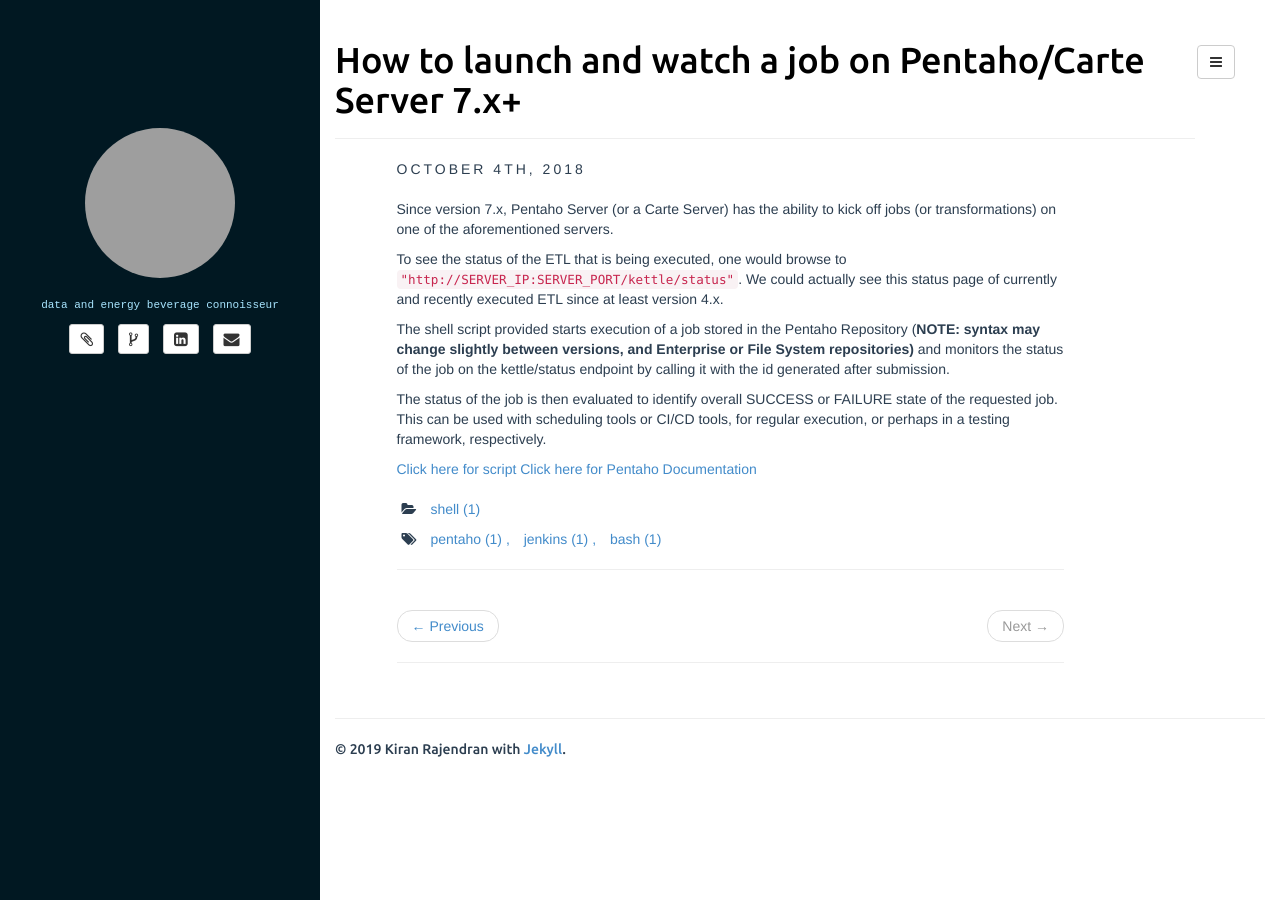
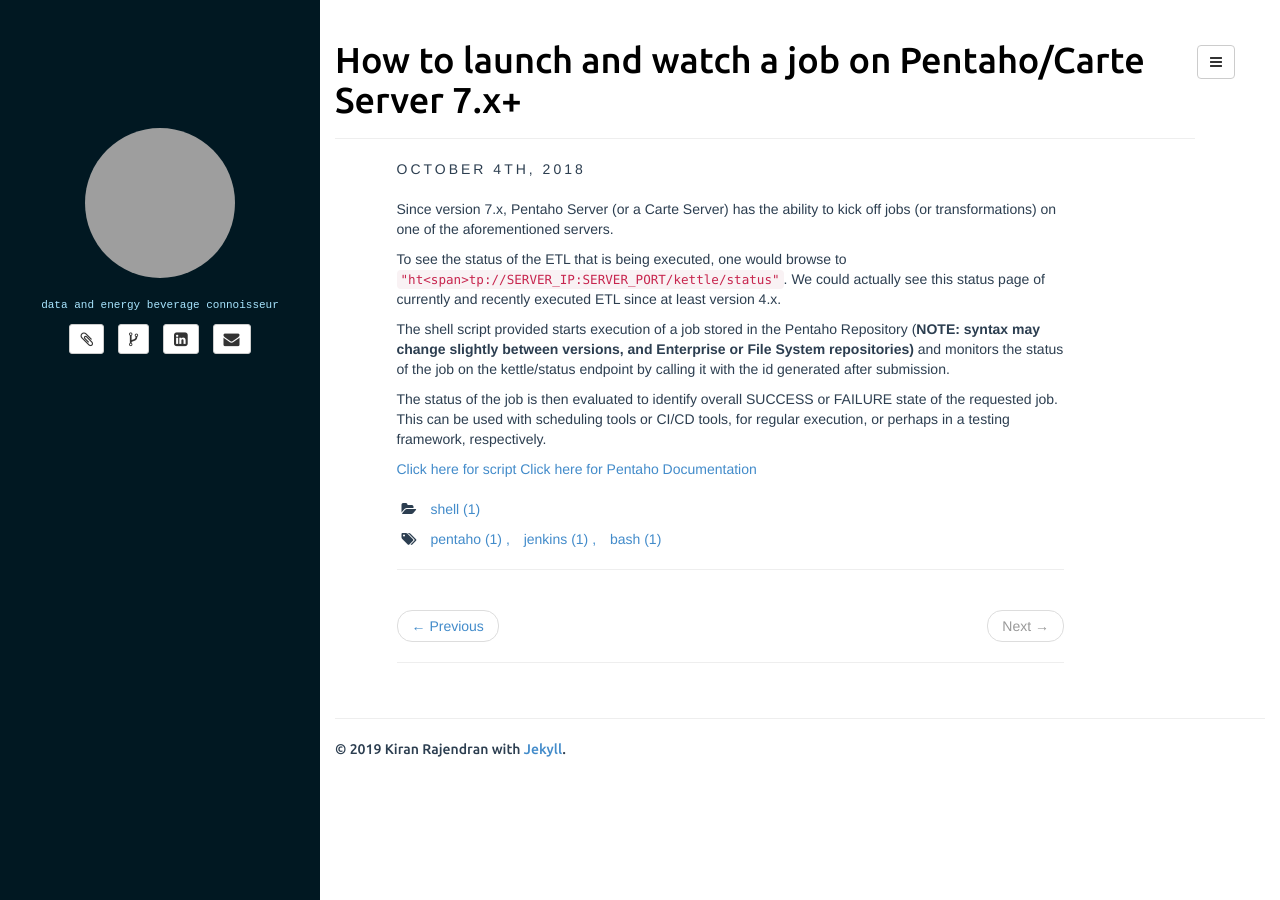
Before and after one commit to kiranrajendran/kiranrajendran.github.io, a Jekyll site: the page built from _posts/2018-10-04-pentaho-api-runJob.md, in a window 1280 px wide. Built offline with Jekyll 4.4.1, drawn with Linux system fonts in a browser that asks for light colours; comment, search, counter and statistics services are not loaded; grey boxes are pictures that could not be loaded.

Commit message:
update post highlighting

```diff
--- a/_posts/2018-10-04-pentaho-api-runJob.md
+++ b/_posts/2018-10-04-pentaho-api-runJob.md
@@ -9,7 +9,7 @@ comments: true
 
 Since version 7.x, Pentaho Server (or a Carte Server) has the ability to kick off jobs (or transformations) on one of the aforementioned servers.
 
-To see the status of the ETL that is being executed, one would browse to `"http://SERVER_IP:SERVER_PORT/kettle/status"`.  We could actually see this status page of currently and recently executed ETL since at least version 4.x.
+To see the status of the ETL that is being executed, one would browse to `"ht<span>tp://SERVER_IP:SERVER_PORT/kettle/status"`.  We could actually see this status page of currently and recently executed ETL since at least version 4.x.
 
 The shell script provided starts execution of a job stored in the Pentaho Repository (**NOTE: syntax may change slightly between versions, and Enterprise or File System repositories)** and monitors the status of the job on the kettle/status endpoint by calling it with the id generated after submission.
 
```
